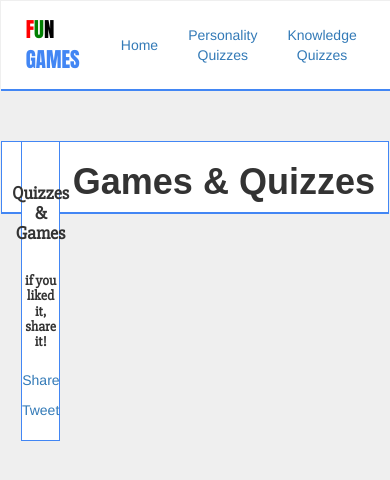
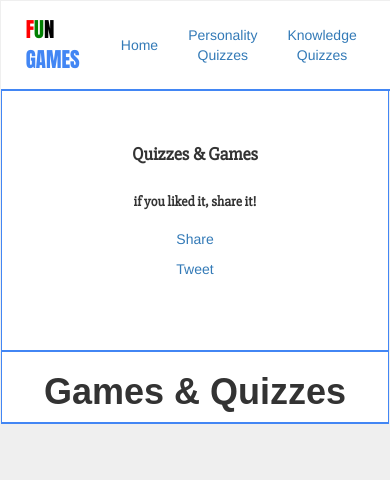
Before and after one commit to Bojanvas/quiz, a Node server app: page / in a window 390 px wide. Shown: the top 480 px of the page. Run offline with Node 20, Linux system fonts and the light colour scheme; data that the repository does not hold is empty; some libraries are stand-ins or nearby versions.

Commit message:
Add files via upload

```diff
--- a/public/style.css
+++ b/public/style.css
@@ -331,6 +331,7 @@ header .headwrap {
         margin-bottom: 20px;
     }
     .maincontainer {
+        margin-top: 0px;
         width: 100%;
     }
     /* content of pages */
@@ -352,4 +353,9 @@ header .headwrap {
         width: 100%;
         padding: 20px;
     }
+    .social {
+        float: none;
+        margin: 0 auto;
+        width: 100%;
+    }
 }
```
